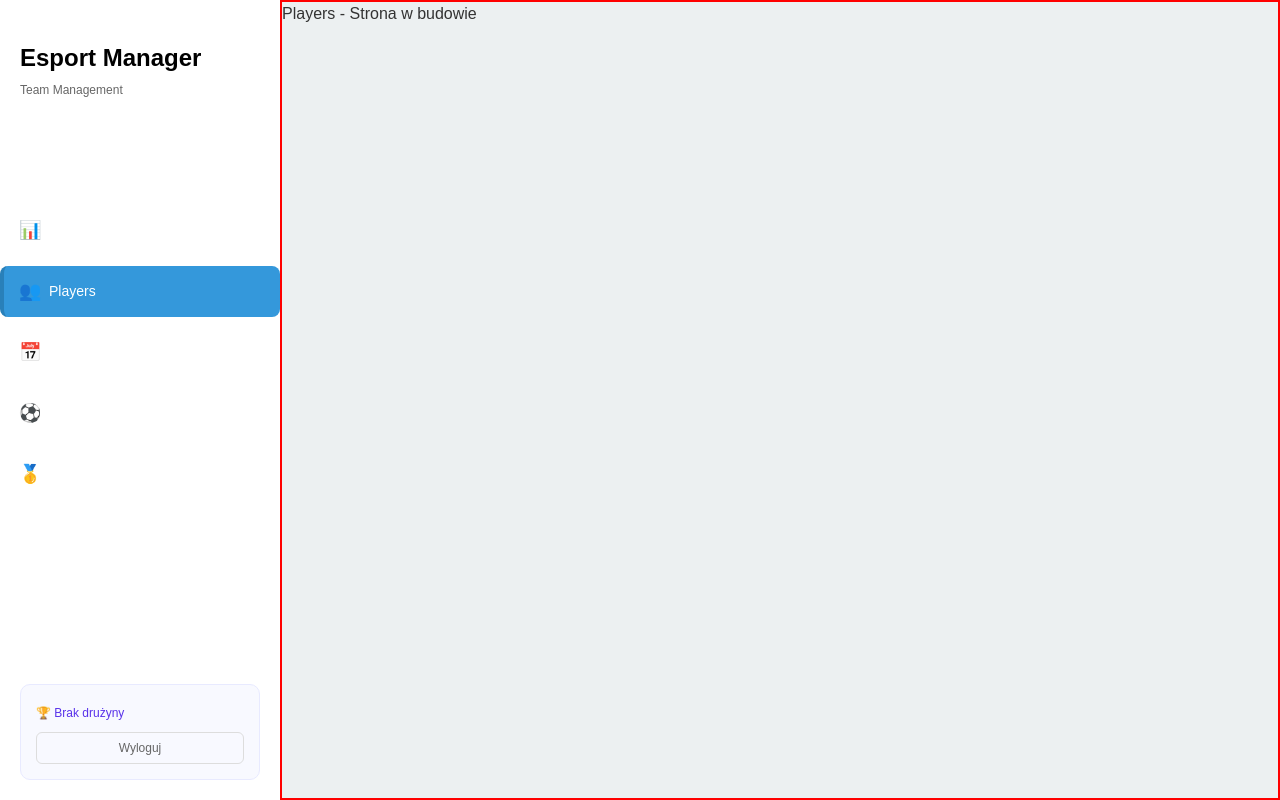
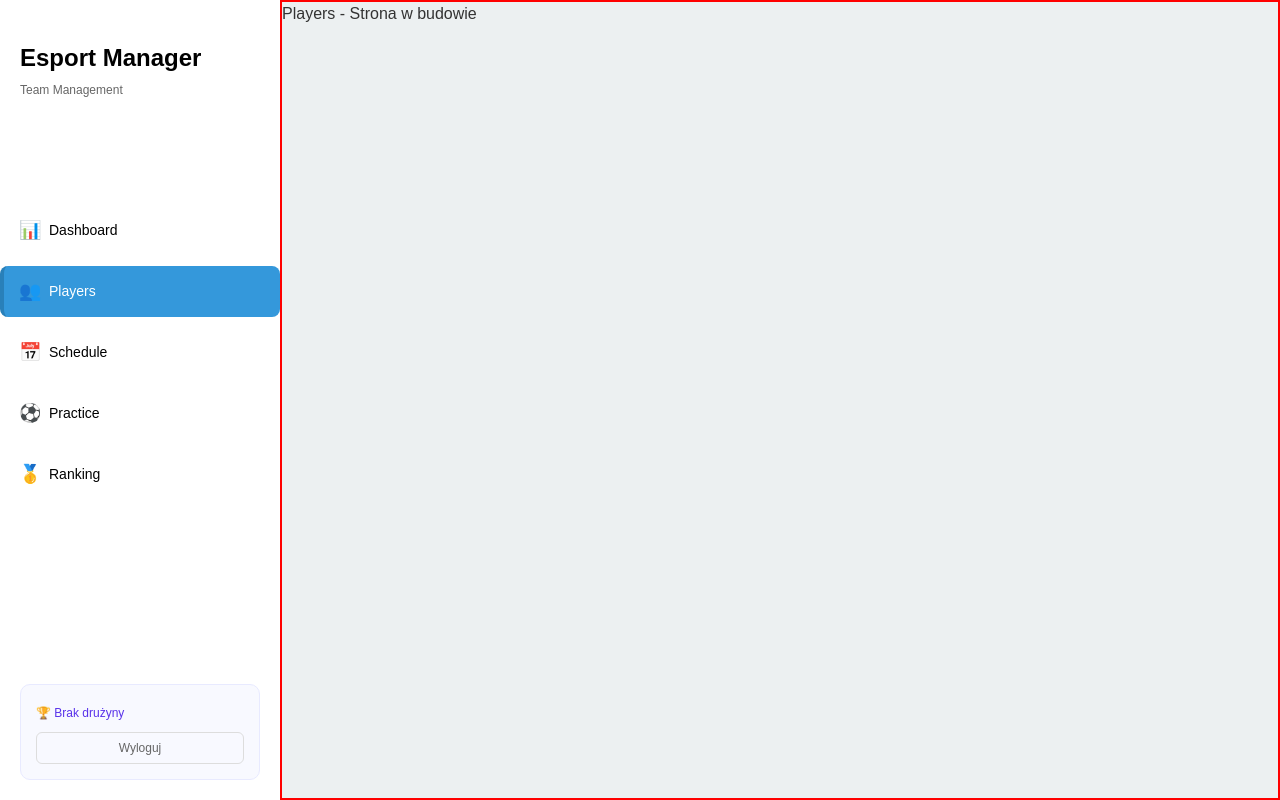
Before and after one commit to lilcodeine/esport-manager, a React (Vite) app: page / in a window 1280 px wide. Built offline with nearby package versions, Linux system fonts and the light colour scheme.

Commit message:
Small layout fixes2

```diff
--- a/src/App.css
+++ b/src/App.css
@@ -56,6 +56,7 @@ body {
   border-radius: 8px;
   cursor: pointer;
   transition: all 0.3s;
+  color: rgb(0, 0, 0);
 }
 
 .nav-item.active {
--- a/src/components/TeamRanking.css
+++ b/src/components/TeamRanking.css
@@ -37,7 +37,7 @@
   overflow: hidden;
   width: 95%;
   max-width: 1200px;
-  transform: scale(0.87);
+  transform: scale(0.37);
   transform-origin: top center;
   margin: 0 auto;
 }
```
